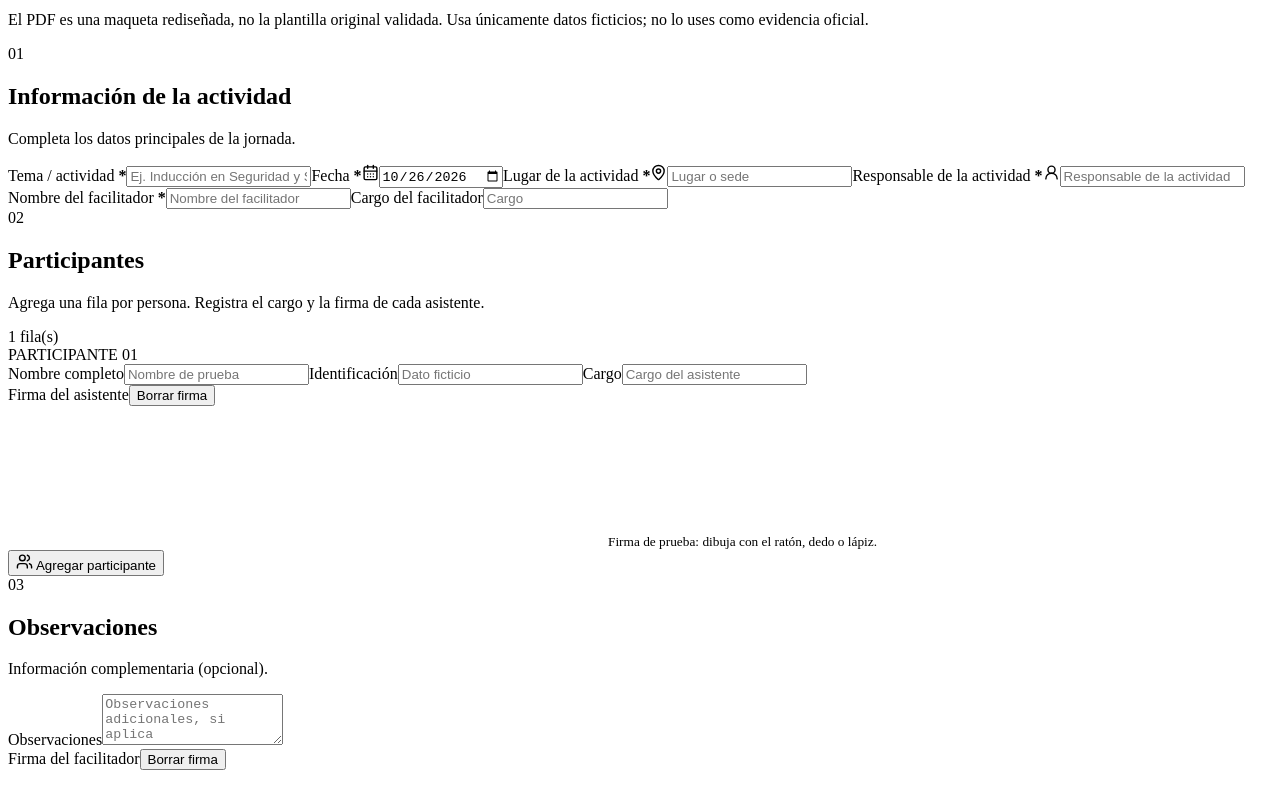
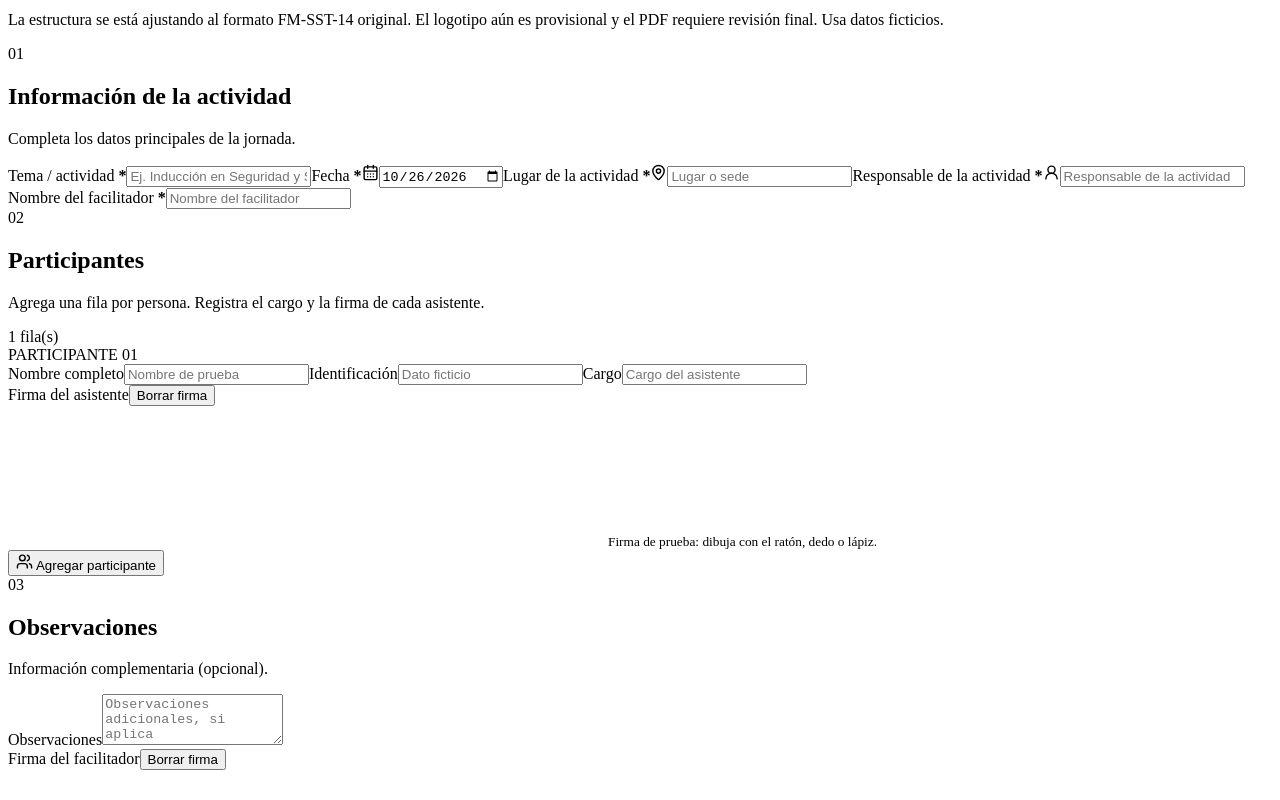
Before and after one commit to tecnoproyectosingenieriamde-eng/sst-formularios-digitales, a React (Vite) app: page / in a window 1280 px wide. Both pictures are taken after a click on the button "Abrir formulario". Shown: the part 439-1239 px from the top of the page. Built offline with nearby package versions, Linux system fonts and the light colour scheme; the HTML template or start-up script is replaced by a standard one.

Commit message:
Ajustar campos del formulario FM-SST-14 al original

```diff
--- a/src/App.tsx
+++ b/src/App.tsx
@@ -11,7 +11,7 @@ const forms: FormItem[] = [
   { code: 'FM-SST-29', title: 'Autorreporte de actos inseguros', category: 'Reporte y prevención', description: 'Pendiente de revisar campos y flujo de aprobación.', icon: ShieldCheck, planned: true },
 ]
 const blankPerson = (): AttendanceParticipant => ({ name: '', identification: '', cargo: '', signature: '' })
-const newRecord = (): AttendanceRecord => ({ activity: '', date: new Date().toLocaleDateString('en-CA'), location: '', responsible: '', facilitatorName: '', facilitatorRole: '', facilitatorSignature: '', observations: '', participants: [blankPerson()] })
+const newRecord = (): AttendanceRecord => ({ activity: '', date: new Date().toLocaleDateString('en-CA'), location: '', responsible: '', facilitatorName: '', facilitatorSignature: '', observations: '', participants: [blankPerson()] })
 
 export default function App() {
   const [query, setQuery] = useState('')
@@ -27,7 +27,7 @@ export default function App() {
   const openForm = () => { setRecord(newRecord()); setNotice(''); setActiveForm(true) }
   const exportPdf = async () => {
     setBusy(true); setNotice('')
-    try { await downloadAttendancePdf(record); setNotice('PDF preliminar generado. Revísalo: todavía no corresponde a la plantilla oficial validada.') }
+    try { await downloadAttendancePdf(record); setNotice('PDF de revisión generado con la estructura de FM-SST-14. El logotipo es provisional y falta validación visual final.') }
     catch { setNotice('No se pudo generar el PDF. Intenta de nuevo.') }
     finally { setBusy(false) }
   }
@@ -51,7 +51,7 @@ export default function App() {
         <div className="eyebrow"><span className="eyebrow-line" /> FORMULARIO EN DESARROLLO</div>
         <h1>Registro de <span>asistencia.</span></h1>
         <p className="welcome-copy">Completa los datos de la actividad, registra a los asistentes y captura sus firmas. Esta versión no guarda información en una base de datos.</p>
-        <div className="draft-warning"><ShieldCheck size={20} /><div><strong>Formato preliminar de pruebas</strong><p>El PDF es una maqueta rediseñada, no la plantilla original validada. Usa únicamente datos ficticios; no lo uses como evidencia oficial.</p></div></div>
+        <div className="draft-warning"><ShieldCheck size={20} /><div><strong>Formato en validación</strong><p>La estructura se está ajustando al formato FM-SST-14 original. El logotipo aún es provisional y el PDF requiere revisión final. Usa datos ficticios.</p></div></div>
         <form className="attendance-form" onSubmit={(event) => { event.preventDefault(); void exportPdf() }}>
           <div className="form-section-title"><span className="section-number">01</span><div><h2>Información de la actividad</h2><p>Completa los datos principales de la jornada.</p></div></div>
           <div className="fields-grid">
@@ -60,8 +60,7 @@ export default function App() {
             <label className="field"><span>Lugar de la actividad <b>*</b></span><span className="input-with-icon"><MapPin size={17} /><input required maxLength={120} value={record.location} onChange={(e) => update('location', e.target.value)} placeholder="Lugar o sede" /></span></label>
             <label className="field"><span>Responsable de la actividad <b>*</b></span><span className="input-with-icon"><UserRound size={17} /><input required maxLength={120} value={record.responsible} onChange={(e) => update('responsible', e.target.value)} placeholder="Responsable de la actividad" /></span></label>
             <label className="field"><span>Nombre del facilitador <b>*</b></span><input required maxLength={120} value={record.facilitatorName} onChange={(e) => update('facilitatorName', e.target.value)} placeholder="Nombre del facilitador" /></label>
-            <label className="field"><span>Cargo del facilitador</span><input maxLength={100} value={record.facilitatorRole} onChange={(e) => update('facilitatorRole', e.target.value)} placeholder="Cargo" /></label>
-          </div>
+            </div>
           <div className="form-section-title participant-heading"><span className="section-number">02</span><div><h2>Participantes</h2><p>Agrega una fila por persona. Registra el cargo y la firma de cada asistente.</p></div><span className="participant-count">{record.participants.length} fila(s)</span></div>
           <div className="participant-list">{record.participants.map((person, index) => <div className="participant-row" key={index}>
             <div className="participant-row-title"><span>PARTICIPANTE {String(index + 1).padStart(2, '0')}</span>{record.participants.length > 1 && <button type="button" className="remove-row" onClick={() => setRecord((old) => ({ ...old, participants: old.participants.filter((_, i) => i !== index) }))}>Quitar</button>}</div>
```
